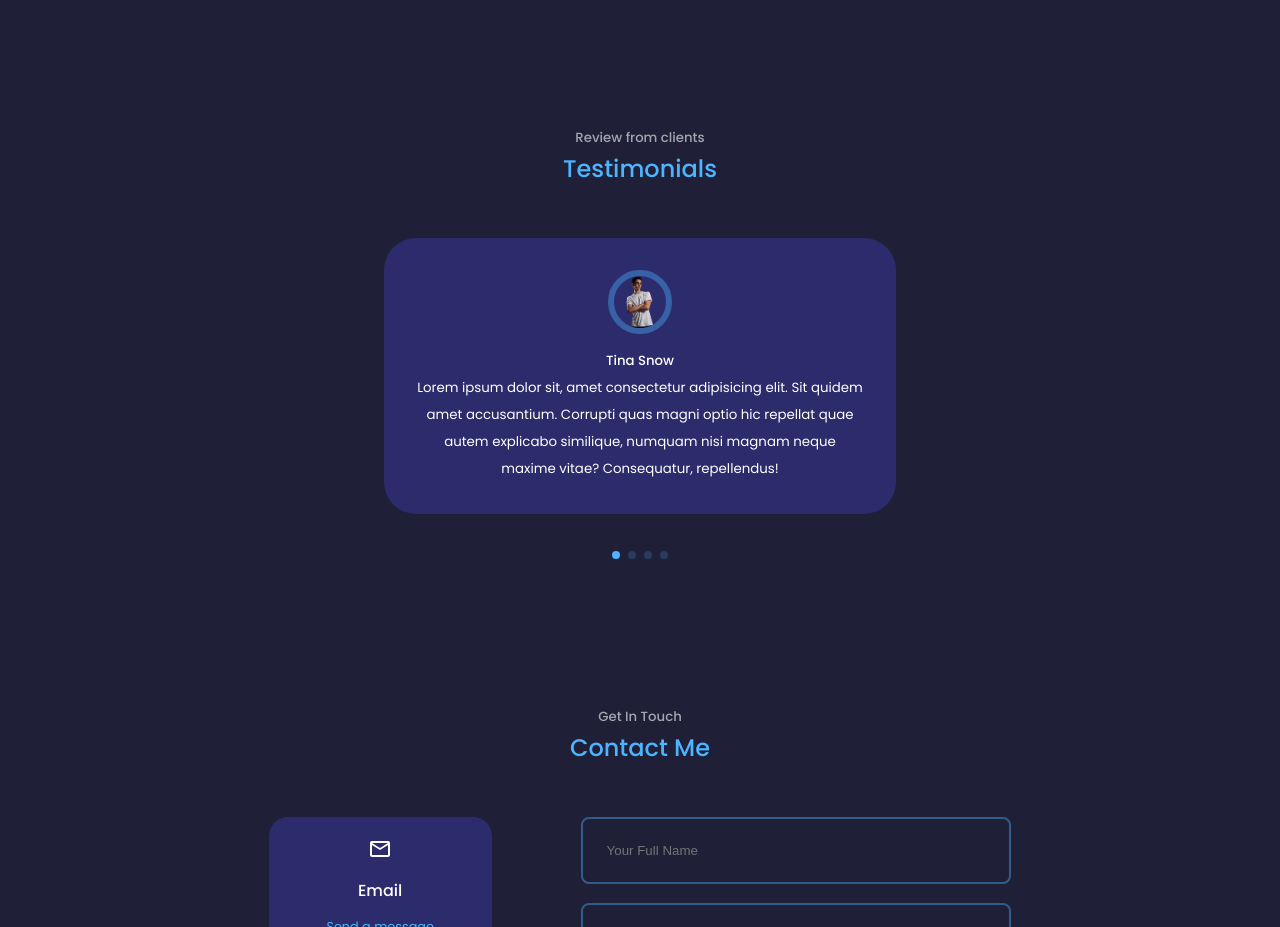
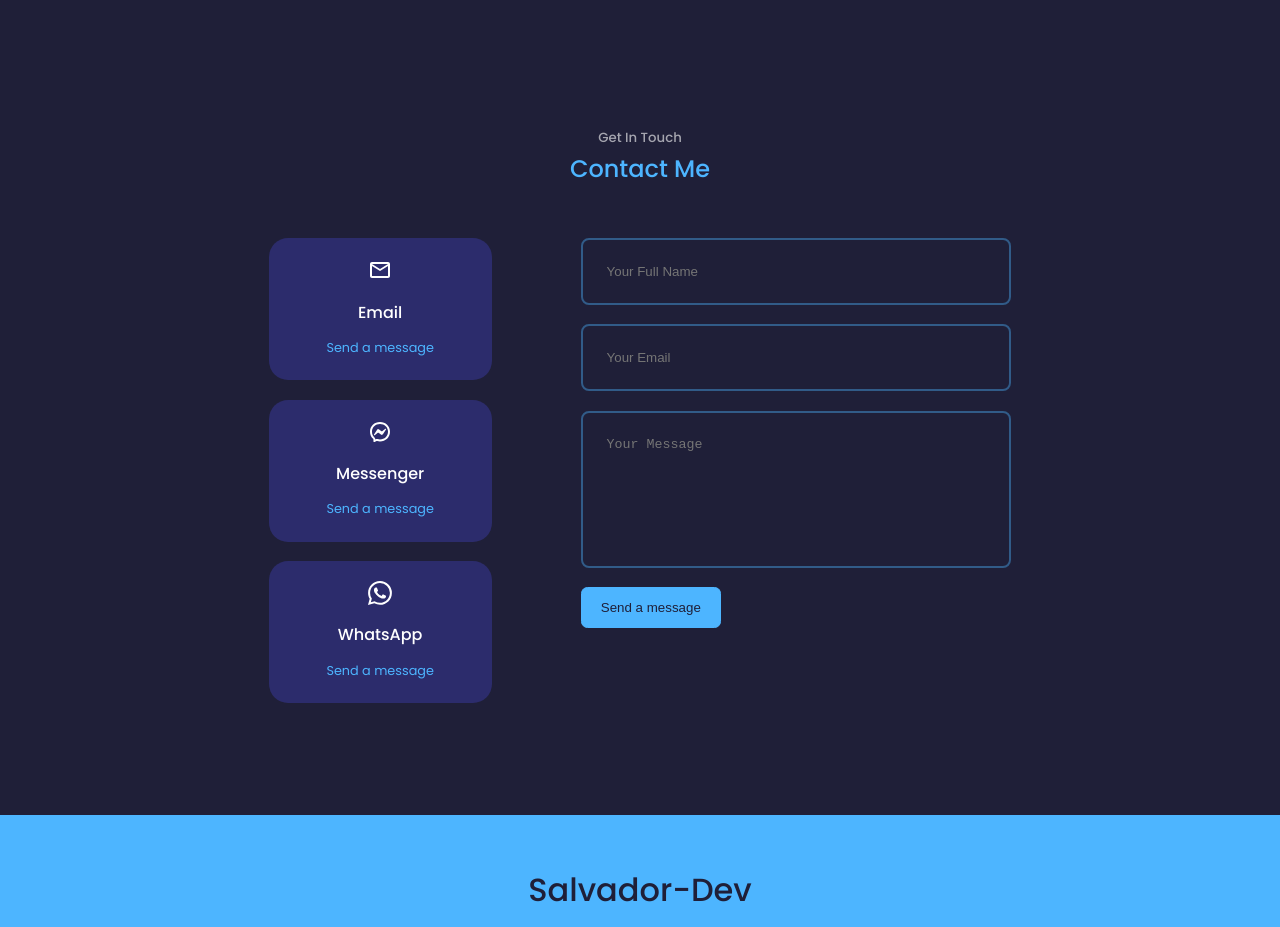
Before and after one commit to Salvador-dev/website, a React (Create React App) app: page / in a window 1280 px wide. Shown: the part 4043-4970 px from the top of the page. Built offline with nearby package versions, Linux system fonts and the light colour scheme.

Commit message:
testimonios removidos

```diff
--- a/src/App.jsx
+++ b/src/App.jsx
@@ -10,6 +10,8 @@ import Contact from './components/contact/Contact'
 import Footer from './components/footer/Footer'
 
 const App = () => {
+    //<Testimonials />
+
   return (
     <>
       <Header />
@@ -18,7 +20,6 @@ const App = () => {
       <Experience />
       <Services />
       <Portfolio />
-      <Testimonials />
       <Contact />
       <Footer />
     </>
```
